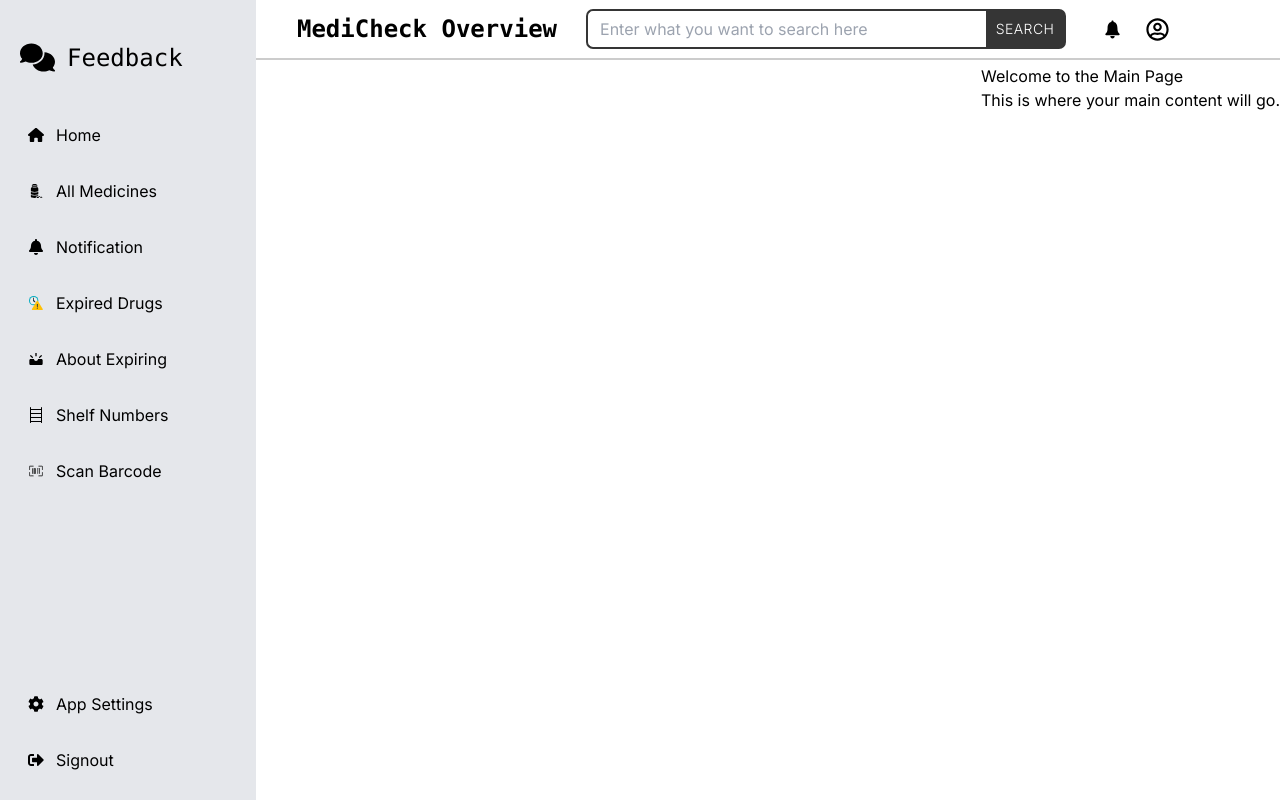
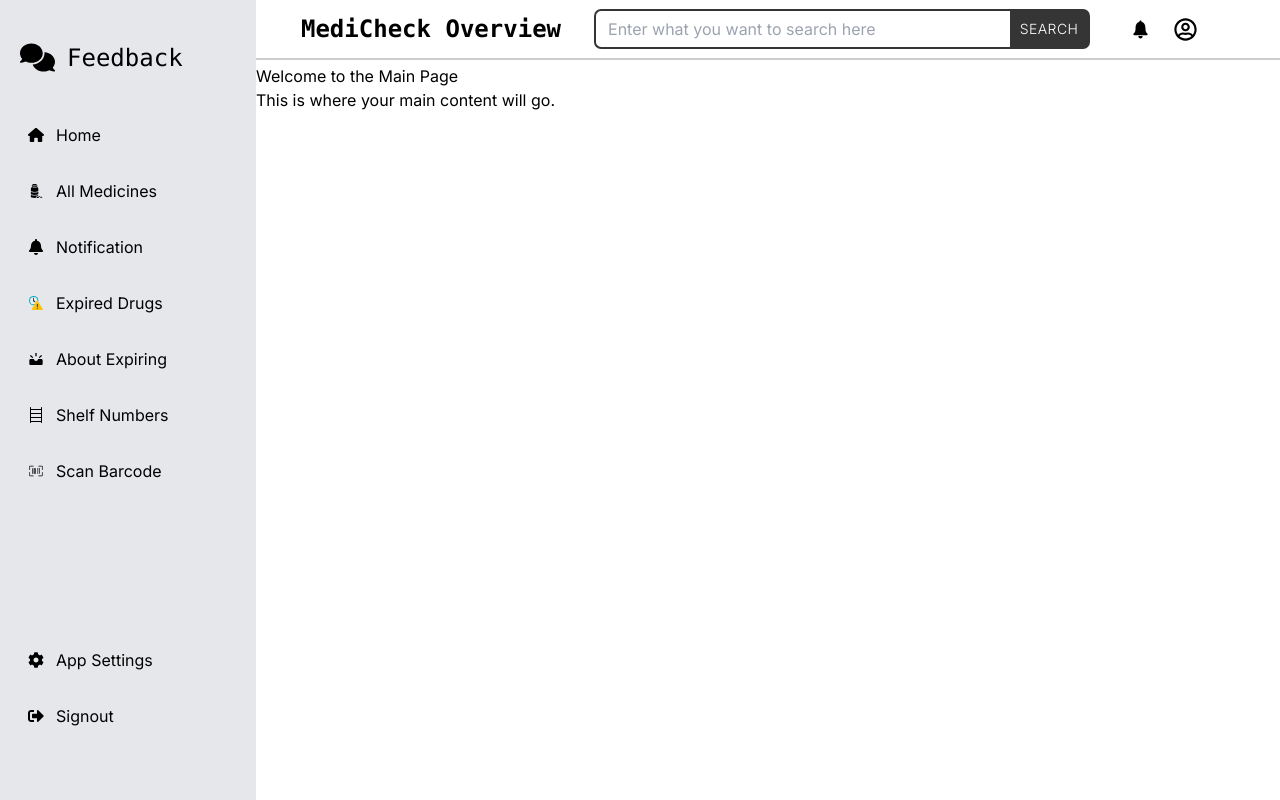
Before and after one commit to Jerry-Khobby/Medicine-shelf-life-checker, a Next.js app: page / in a window 1280 px wide. Built offline with nearby package versions, Linux system fonts and the light colour scheme.

Commit message:
left with code the navigation stuffs

```diff
--- a/src/app/layout.js
+++ b/src/app/layout.js
@@ -1,17 +1,52 @@
+"use client";
+import React, { useEffect, useState } from 'react';
+import Navbar from '@/components/homepage/navbar';
+import SideBar from '@/components/homepage/sidebar';
+import SmallViewNavbar from '@/components/homepage/smallnavbar';
 import { Inter } from "next/font/google";
 import "./globals.css";
 
 const inter = Inter({ subsets: ["latin"] });
 
-export const metadata = {
+const metadata = {
   title: "Create Next App",
   description: "Generated by create next app",
 };
 
 export default function RootLayout({ children }) {
+  const [isMobileView, setIsMobileView] = useState(false);
+
+  useEffect(() => {
+    const handleResize = () => {
+      setIsMobileView(window.innerWidth <= 480 || window.innerWidth <= 393);
+    };
+
+    // Set initial state based on current window size
+    handleResize();
+
+    // Add event listener to update state on resize
+    window.addEventListener('resize', handleResize);
+
+    // Clean up event listener on component unmount
+    return () => {
+      window.removeEventListener('resize', handleResize);
+    };
+  }, []);
+
   return (
     <html lang="en">
-      <body className={inter.className}>{children}</body>
+      <body className={inter.className}>
+        <div className={isMobileView ? '' : 'flex'}>
+          {!isMobileView && <SideBar />}
+          <div className={`flex-1 ${isMobileView ? '' : 'ml-64 pr-36'}`}>
+            {!isMobileView && <Navbar />}
+            {isMobileView && <SmallViewNavbar />}
+            <div className={isMobileView ? '' : 'mt-16'}>
+              {children}
+            </div>
+          </div>
+        </div>
+      </body>
     </html>
   );
 }
--- a/src/components/homepage/main.jsx
+++ b/src/components/homepage/main.jsx
@@ -1,21 +1,13 @@
-import React from 'react'
-import Navbar from './navbar';
-import SideBar from './sidebar';
-
+"use client";
+import React from 'react';
 
 const MainHomePage = () => {
   return (
-<div className='flex'>
-  <SideBar/>
-  <div className='flex-1 ml-64 pr-36'>
-  <Navbar/>
-  </div>
-  <div className='mt-16'>
-  <h2>Welcome to the Main Page</h2>
-          <p>This is where your main content will go.</p>
-  </div>
-</div>
-   );
-}
+    <div>
+      <h2>Welcome to the Main Page</h2>
+      <p>This is where your main content will go.</p>
+    </div>
+  );
+};
 
 export default MainHomePage;
--- a/src/components/homepage/navbar.jsx
+++ b/src/components/homepage/navbar.jsx
@@ -23,7 +23,7 @@ const Navbar = () => {
       display:"flex",
       alignItems:"center",
       justifyContent:"space-evenly",
-      paddingRight:"20rem"
+      paddingRight:"18rem"
       }}>
       <div className='pl-3'>
         <h1 className='text-2xl font-mono font-semibold'>MediCheck Overview</h1>
--- a/src/components/homepage/sidebar.jsx
+++ b/src/components/homepage/sidebar.jsx
@@ -44,7 +44,7 @@ const SideBar = () => {
           Scan Barcode
         </li>
       </ul>
-      <ul className='space-y-4'>
+      <ul className='space-y-4 pb-11'>
         <li className='flex items-center cursor-pointer hover:bg-gray-400 p-2 rounded'>
           <FaCog className='mr-3 text-black' />
           App Settings
--- /dev/null
+++ b/src/components/homepage/smallnavbar.jsx
@@ -0,0 +1,31 @@
+import React from 'react'
+import UserIcon from './usericon';
+
+
+
+const SmallViewNavbar = () => {
+  return (
+    <div
+    style={{
+      borderBottom:"2px solid #ccc",
+      backgroundColor:"white",
+      zIndex:"1000",
+      height:"60px",
+      position:'fixed',
+      width:"100%",
+      display:"flex",
+      alignItems:"center",
+      justifyContent:"space-evenly",
+      paddingRight:"18rem"
+      }}>
+        <div>{/** this is where I want my hamburger */}</div>
+        <div>{/** the name of the company  */}</div>
+        <div>
+          <UserIcon/>
+        </div>
+
+        </div>
+   );
+}
+
+export default SmallViewNavbar;
--- /dev/null
+++ b/src/components/skeleton.jsx
@@ -0,0 +1,21 @@
+import React from 'react'
+
+const ProductsLoaderSkeleton = () => {
+    const numbers = [1,2,3,4,5,6,7,8]
+  return (
+    <div className='w-full grid grid-cols-1 custom-xs:grid-cols-2 custom-sm:grid-cols-3 lg:grid-cols-4 place-items-center justify-center gap-8'>
+        {
+            numbers.map((number) => (
+                <div key={number} className="flex flex-col gap-4 w-52">
+                <div className="skeleton h-32 w-full"></div>
+                <div className="skeleton h-4 w-28"></div>
+                <div className="skeleton h-4 w-full"></div>
+                <div className="skeleton h-4 w-full"></div>
+              </div>
+            ))
+        }
+    </div>
+  )
+}
+
+export default ProductsLoaderSkeleton;
```
Also changed, not shown: src/components/index.js (deleted).
